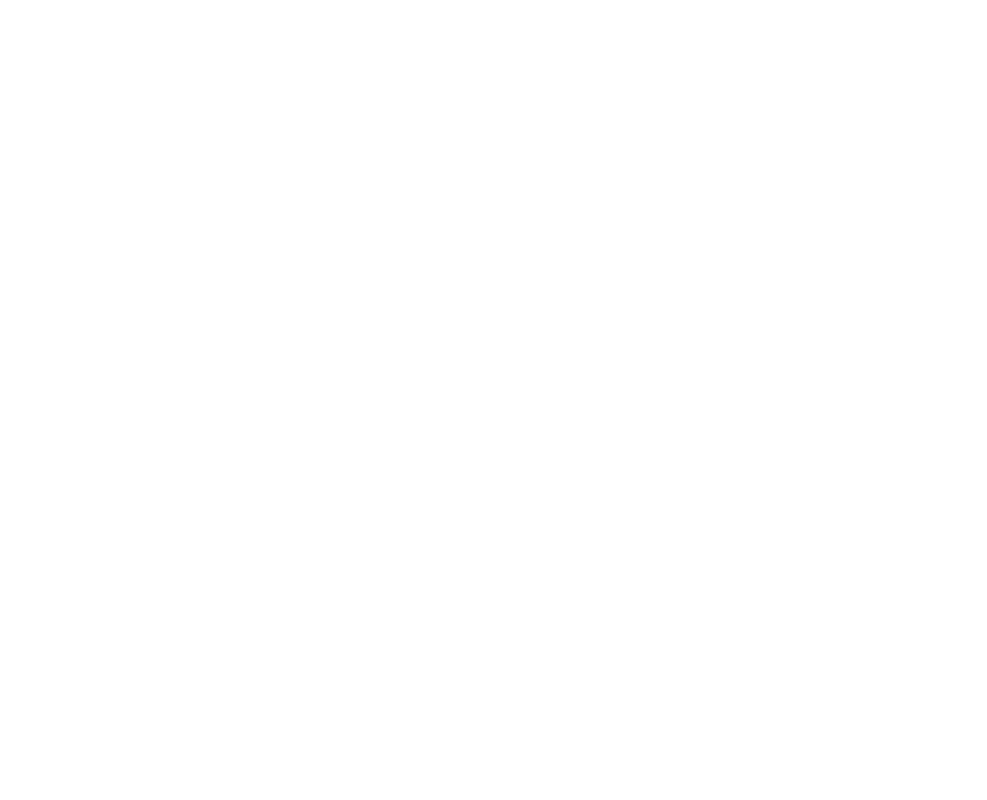
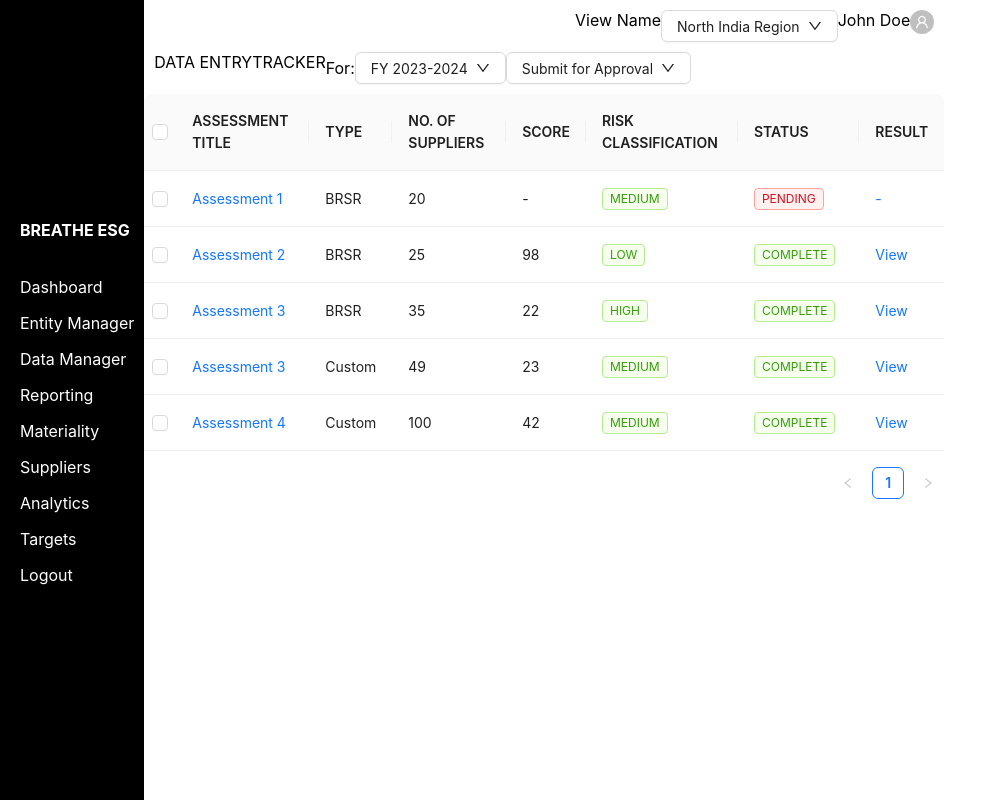
Before and after one commit to Mansi209aps/BreatheESG, a React (Create React App) app: page /dataentry in a window 1280 px wide. Before the commit this address had no page. Shown: the whole page, without its empty margins (0-987 px from the left). Built offline with nearby package versions, Linux system fonts and the light colour scheme.

Commit message:
Added Data entry page

```diff
--- a/src/App.js
+++ b/src/App.js
@@ -4,6 +4,8 @@
 import Login from './Pages/Login';
 import Signup from './Pages/Signup';
 import Home from './Pages/Home';
+import DataEntry from './Pages/DataEntry';
+import Tracker from './Pages/Tracker';
 
 function App() {
   return (
@@ -12,8 +14,10 @@
         <Route path='/' element={<Home />}></Route>
         <Route path='/login' element={<Login />}></Route>
         <Route path='/signup' element={<Signup />}></Route>
+        <Route path='/dataentry' element={<DataEntry />}></Route>
+        <Route path='/tracker' element={<Tracker />}></Route>
       </Routes>
-    </BrowserRouter>
+    </BrowserRouter >
   );
 }
 
--- /dev/null
+++ b/src/Pages/DataEntry.js
@@ -0,0 +1,156 @@
+import React, { useState } from 'react';
+import './Dataentry.scss';
+import Dashboard from '../Shared/Dashboard';
+import Header from '../Shared/Header';
+import { Divider, Radio, Table, Space, Tag, Result } from 'antd';
+
+const columns = [
+    {
+        title: 'ASSESSMENT TITLE',
+        dataIndex: 'assessment',
+        render: (text) => <a>{text}</a>,
+    },
+    {
+        title: 'TYPE',
+        dataIndex: 'type',
+    },
+    {
+        title: 'NO. OF SUPPLIERS',
+        dataIndex: 'suppliers',
+    },
+    {
+        title: 'SCORE',
+        dataIndex: 'score',
+    },
+    {
+        title: 'RISK CLASSIFICATION',
+        key: 'checked',
+        dataIndex: 'risk',
+        render: (_, { risk }) => (
+            <>
+                {risk.map((risk) => {
+                    let color = risk.length == 7 ? 'red' : 'green';
+
+                    return (
+                        <Tag color={color} key={risk}>
+                            {risk.toUpperCase()}
+                        </Tag>
+                    );
+                })}
+            </>
+        ),
+    },
+    {
+        title: 'STATUS',
+        key: 'tags',
+        dataIndex: 'status',
+        render: (_, { status }) => (
+            <>
+                {status.map((status) => {
+                    let color = status.length == 7 ? 'red' : 'green';
+
+                    return (
+                        <Tag color={color} key={status}>
+                            {status.toUpperCase()}
+                        </Tag>
+                    );
+                })}
+            </>
+        ),
+    },
+    {
+        title: 'RESULT',
+        dataIndex: 'result',
+        render: (text) => <a>{text}</a>,
+    },
+];
+const data = [
+    {
+        key: '1',
+        assessment: 'Assessment 1',
+        type: 'BRSR',
+        suppliers: 20,
+        score: '-',
+        risk: ['Medium'],
+        status: ['Pending'],
+        result: '-',
+    },
+    {
+        key: '2',
+        assessment: 'Assessment 2',
+        type: 'BRSR',
+        suppliers: 25,
+        score: 98,
+        risk: ['Low'],
+        status: ['Complete'],
+        result: 'View',
+    },
+    {
+        key: '3',
+        assessment: 'Assessment 3',
+        type: 'BRSR',
+        suppliers: 35,
+        score: 22,
+        risk: ['High'],
+        status: ['Complete'],
+        result: 'View',
+    },
+    {
+        key: '4',
+        assessment: 'Assessment 3',
+        type: 'Custom',
+        suppliers: 49,
+        score: 23,
+        risk: ['Medium'],
+        status: ['Complete'],
+        result: 'View',
+    },
+    {
+        key: '4',
+        assessment: 'Assessment 4',
+        type: 'Custom',
+        suppliers: 100,
+        score: 42,
+        risk: ['Medium'],
+        status: ['Complete'],
+        result: 'View'
+    },
+];
+
+// rowSelection object indicates the need for row selection
+const rowSelection = {
+    onChange: (selectedRowKeys, selectedRows) => {
+        console.log(`selectedRowKeys: ${selectedRowKeys}`, 'selectedRows: ', selectedRows);
+    },
+    getCheckboxProps: (record) => ({
+        disabled: record.name === 'Disabled User',
+        // Column configuration not to be checked
+        name: record.name,
+    }),
+};
+
+function DataEntry() {
+    const [selectionType, setSelectionType] = useState('checkbox');
+    return (
+        <div className='dataentry'>
+            <Dashboard />
+            <div>
+
+                <Header />
+
+                <div className='table'>
+                    <Table
+                        rowSelection={{
+                            type: selectionType,
+                            ...rowSelection,
+                        }}
+                        columns={columns}
+                        dataSource={data}
+                    />
+                </div>
+            </div>
+        </div>
+    )
+}
+
+export default DataEntry
--- /dev/null
+++ b/src/Pages/Dataentry.scss
@@ -0,0 +1,7 @@
+.dataentry {
+    display: flex;
+}
+
+.table {
+    width: 100vh;
+}
--- a/src/Pages/Home.js
+++ b/src/Pages/Home.js
@@ -5,6 +5,8 @@
         <>
             <h1><a href='/signup'>Sign Up page</a> </h1>
             <h1><a href='/login'>Login page</a> </h1>
+            <h1><a href='/dataentry'>Data Entry</a></h1>
+            <h1><a href='/tracker'>Tracker</a></h1>
         </>
     )
 }
--- /dev/null
+++ b/src/Pages/Tracker.js
@@ -0,0 +1,16 @@
+import React from 'react'
+import './Tracker.scss';
+import Dashboard from '../Shared/Dashboard'
+import Header from '../Shared/Header'
+
+
+function Tracker() {
+    return (
+        <div className='tracker'>
+            <Dashboard />
+            <Header />
+        </div>
+    )
+}
+
+export default Tracker
--- /dev/null
+++ b/src/Pages/Tracker.scss
@@ -0,0 +1,3 @@
+.tracker {
+    display: flex;
+}
--- /dev/null
+++ b/src/Shared/Dashboard.js
@@ -0,0 +1,23 @@
+import React from 'react'
+import './Dashboard.scss';
+
+function Dashboard() {
+    return (
+        <div className='dashboard'>
+            <h4>BREATHE ESG</h4>
+            <div>
+                <p>Dashboard</p>
+                <p>Entity Manager</p>
+                <p>Data Manager</p>
+                <p>Reporting</p>
+                <p>Materiality</p>
+                <p>Suppliers</p>
+                <p>Analytics</p>
+                <p>Targets</p>
+                <p>Logout</p>
+            </div>
+        </div>
+    )
+}
+
+export default Dashboard
--- /dev/null
+++ b/src/Shared/Dashboard.scss
@@ -0,0 +1,11 @@
+.dashboard {
+    background-color: black;
+    color: white;
+    display: flex;
+    flex-direction: column;
+    justify-content: center;
+    max-width: fit-content;
+    height: 100vh;
+    padding-left: 20px;
+    padding-right: 10px;
+}
--- /dev/null
+++ b/src/Shared/Header.js
@@ -0,0 +1,104 @@
+import React from 'react'
+import './Header.scss';
+
+import { DownOutlined, UserOutlined } from '@ant-design/icons';
+import { Button, Dropdown, message, Space, Avatar } from 'antd';
+
+// const handleButtonClick = (e) => {
+//     message.info('Click on left button.');
+//     console.log('click left button', e);
+// };
+const handleMenuClick = (e) => {
+    message.info('Click on menu item.');
+    console.log('click', e);
+};
+const items = [
+    {
+        label: '1st menu item',
+        key: '1',
+        icon: <UserOutlined />,
+    },
+    {
+        label: '2nd menu item',
+        key: '2',
+        icon: <UserOutlined />,
+    },
+    {
+        label: '3rd menu item',
+        key: '3',
+        icon: <UserOutlined />,
+        danger: true,
+    },
+    {
+        label: '4rd menu item',
+        key: '4',
+        icon: <UserOutlined />,
+        danger: true,
+        disabled: true,
+    },
+];
+const menuProps = {
+    items,
+    onClick: handleMenuClick,
+};
+
+
+function Header() {
+    return (
+        <div className='header'>
+            <div className='upper'>
+                <div className='left'>
+                    <div>View Name</div>
+                    <Dropdown menu={menuProps}>
+                        <Button>
+                            <Space>
+                                North India Region
+                                <DownOutlined />
+                            </Space>
+                        </Button>
+                    </Dropdown>
+                </div>
+
+                <div className='right'>
+                    <div>John Doe</div>
+                    <div>
+                        <Space direction="vertical" size={16}>
+                            <Space wrap size={16}>
+                                <Avatar size="small" icon={<UserOutlined />} />
+                            </Space>
+                        </Space>
+                    </div>
+                </div>
+            </div>
+
+            <div className='lower'>
+                <div>DATA ENTRY</div>
+                <div>TRACKER</div>
+                <div>
+                    For:
+                    <Dropdown menu={menuProps}>
+                        <Button>
+                            <Space>
+                                FY 2023-2024
+                                <DownOutlined />
+                            </Space>
+                        </Button>
+                    </Dropdown>
+                </div>
+                <div>
+                    <Dropdown menu={menuProps}>
+                        <Button>
+                            <Space>
+                                Submit for Approval
+                                <DownOutlined />
+                            </Space>
+                        </Button>
+                    </Dropdown>
+                </div>
+            </div>
+        </div>
+
+    )
+}
+
+export default Header
--- /dev/null
+++ b/src/Shared/Header.scss
@@ -0,0 +1,22 @@
+.header {
+    flex-direction: column;
+}
+
+.upper {
+    display: flex;
+    justify-content: flex-end;
+    margin: 10px;
+}
+
+.left {
+    display: flex;
+}
+
+.right {
+    display: flex;
+}
+
+.lower {
+    display: flex;
+    margin: 10px;
+}
```
